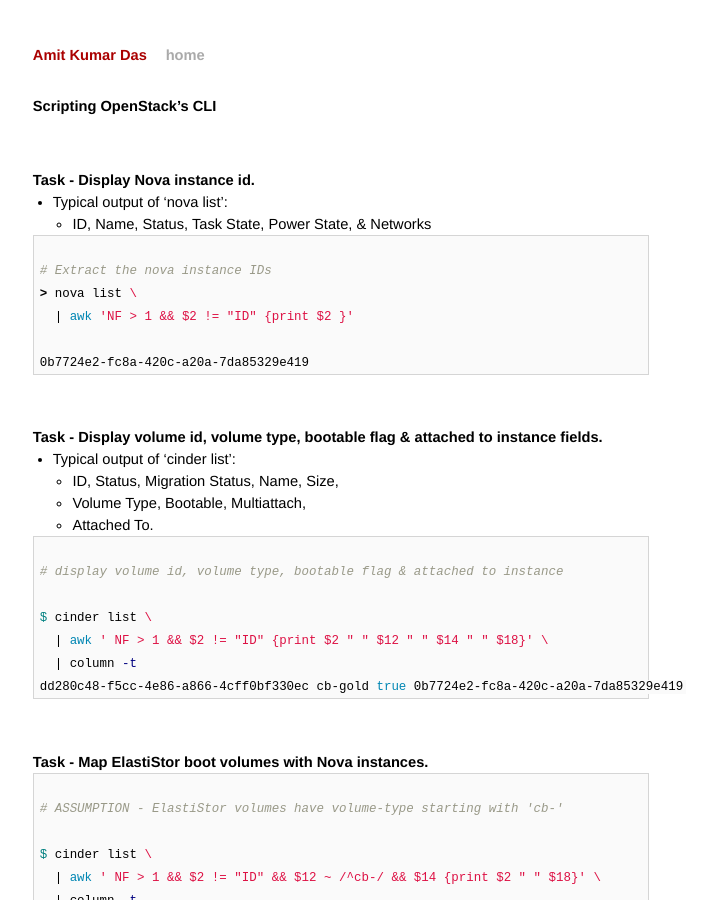
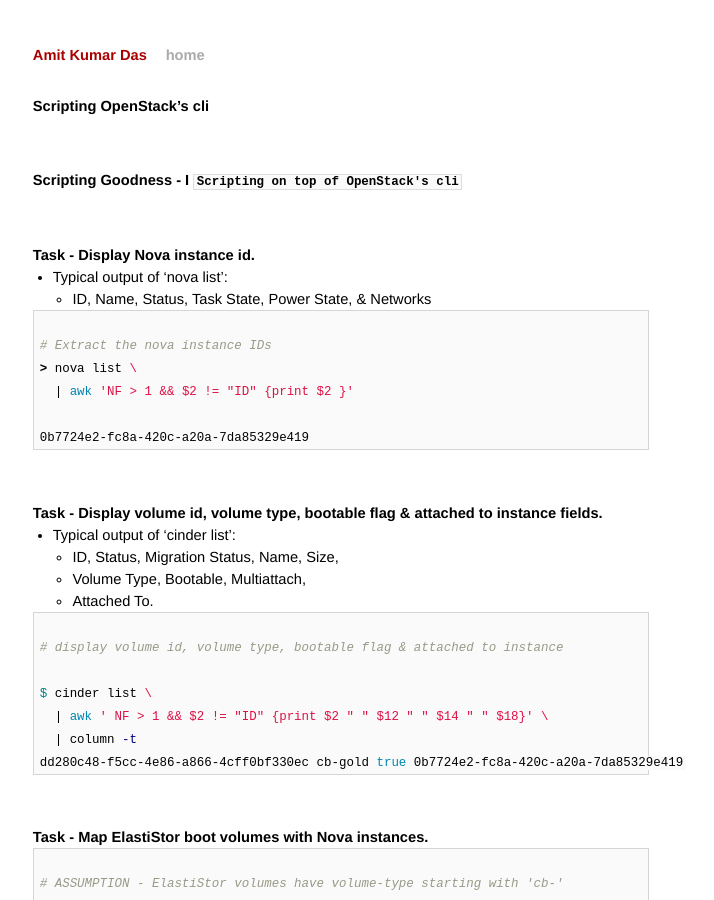
Before and after one commit to AmitKumarDas/amitkumardas.github.io, a Jekyll site: the page built from _posts/2016-07-07-scripting-openstack-cli.md, in a window 1280 px wide and 900 px high. Shown: the whole window, without its empty margins (299-1013 px from the left). Built offline with Jekyll 4.4.1, drawn with Linux system fonts in a browser that asks for light colours.

Commit message:
Update 2016-07-07-scripting-openstack-cli.md

````diff
--- a/_posts/2016-07-07-scripting-openstack-cli.md
+++ b/_posts/2016-07-07-scripting-openstack-cli.md
@@ -1,9 +1,13 @@
 ---
 layout: post
-title: Scripting OpenStack's CLI
+title: Scripting OpenStack's cli
 ---
 
-# Scripting OpenStack's CLI
+# Scripting OpenStack's cli
+
+<br />
+
+## Scripting Goodness - I ```Scripting on top of OpenStack's cli```
 
 <br />
 
````
